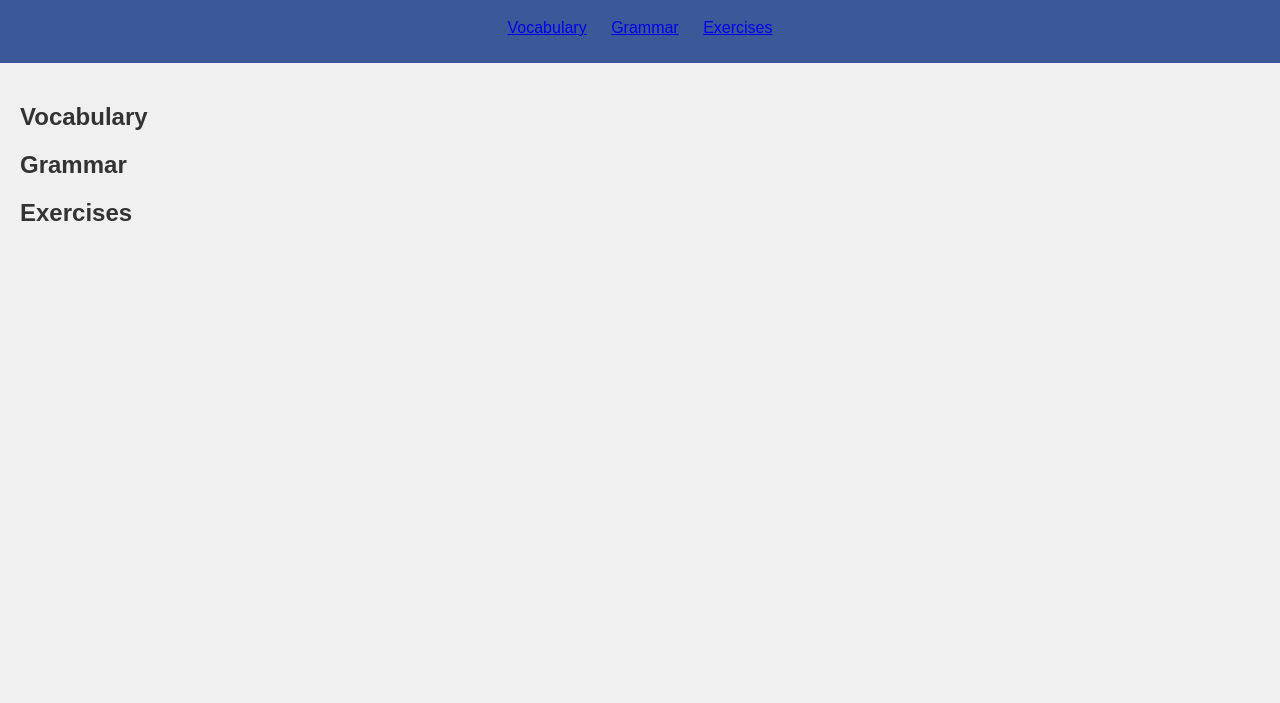
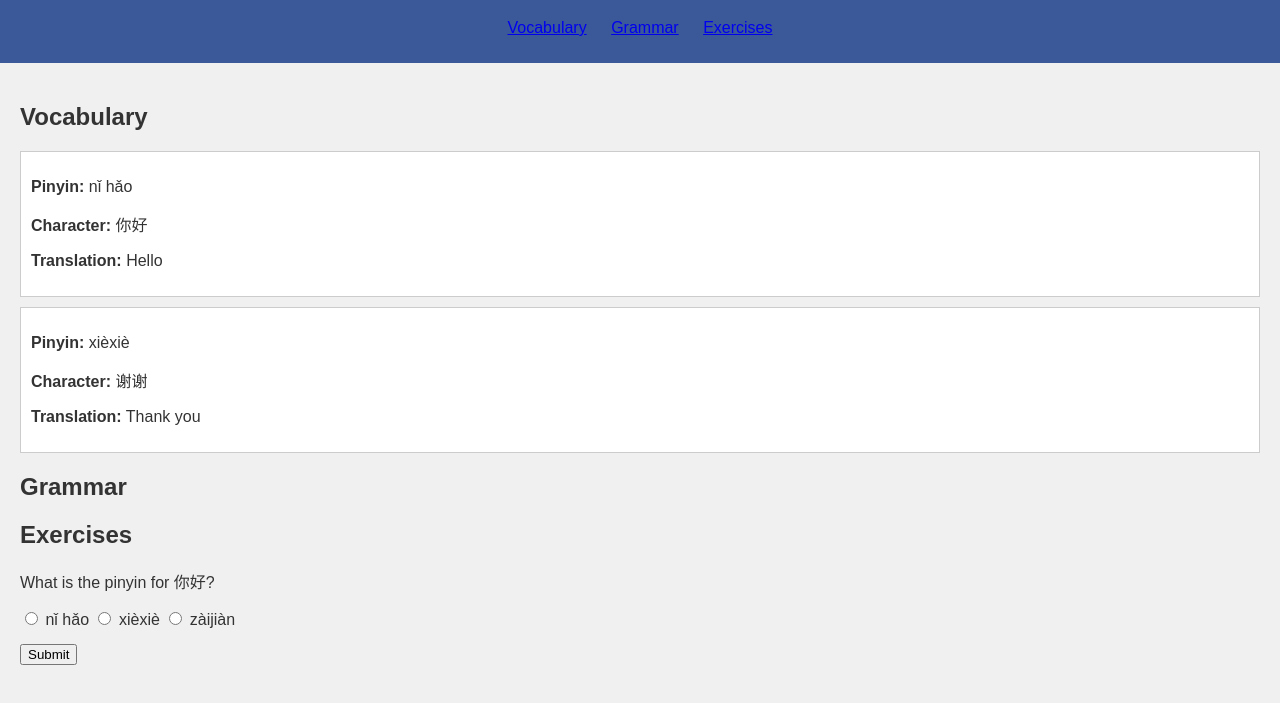
Before and after one commit to ricMejia1/LanguageLearning-, a plain HTML site: page index.html in a window 1280 px wide. Shown: the part 71-774 px from the top of the page. Drawn offline with Linux system fonts and the light colour scheme.

Commit message:
Update index.html

```diff
--- a/index.html
+++ b/index.html
@@ -31,6 +31,6 @@
             <div id="quiz"></div>
         </section>
     </main>
-    <script src="script.js"></script>
+    <script src="scripts.js"></script>
 </body>
 </html>
```
